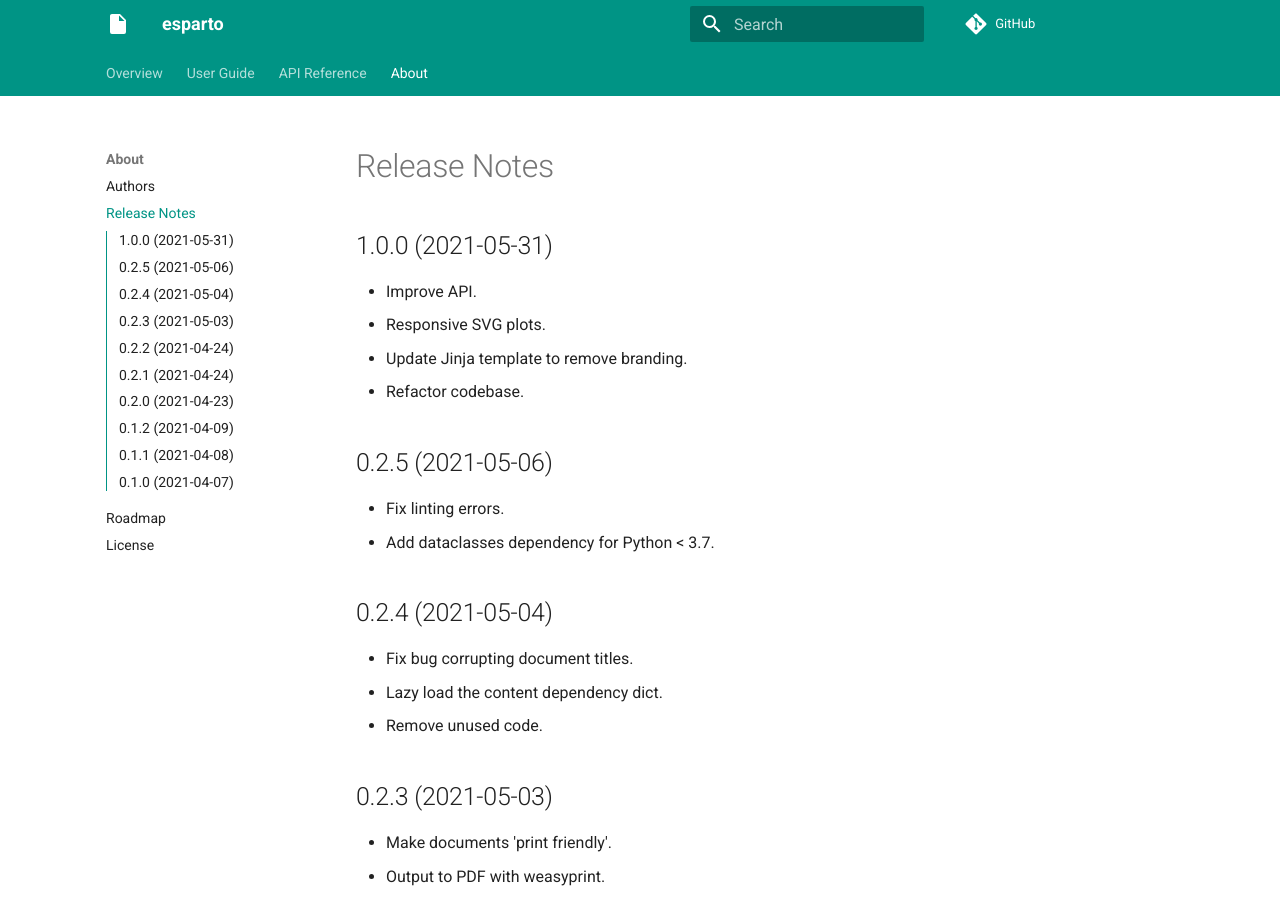
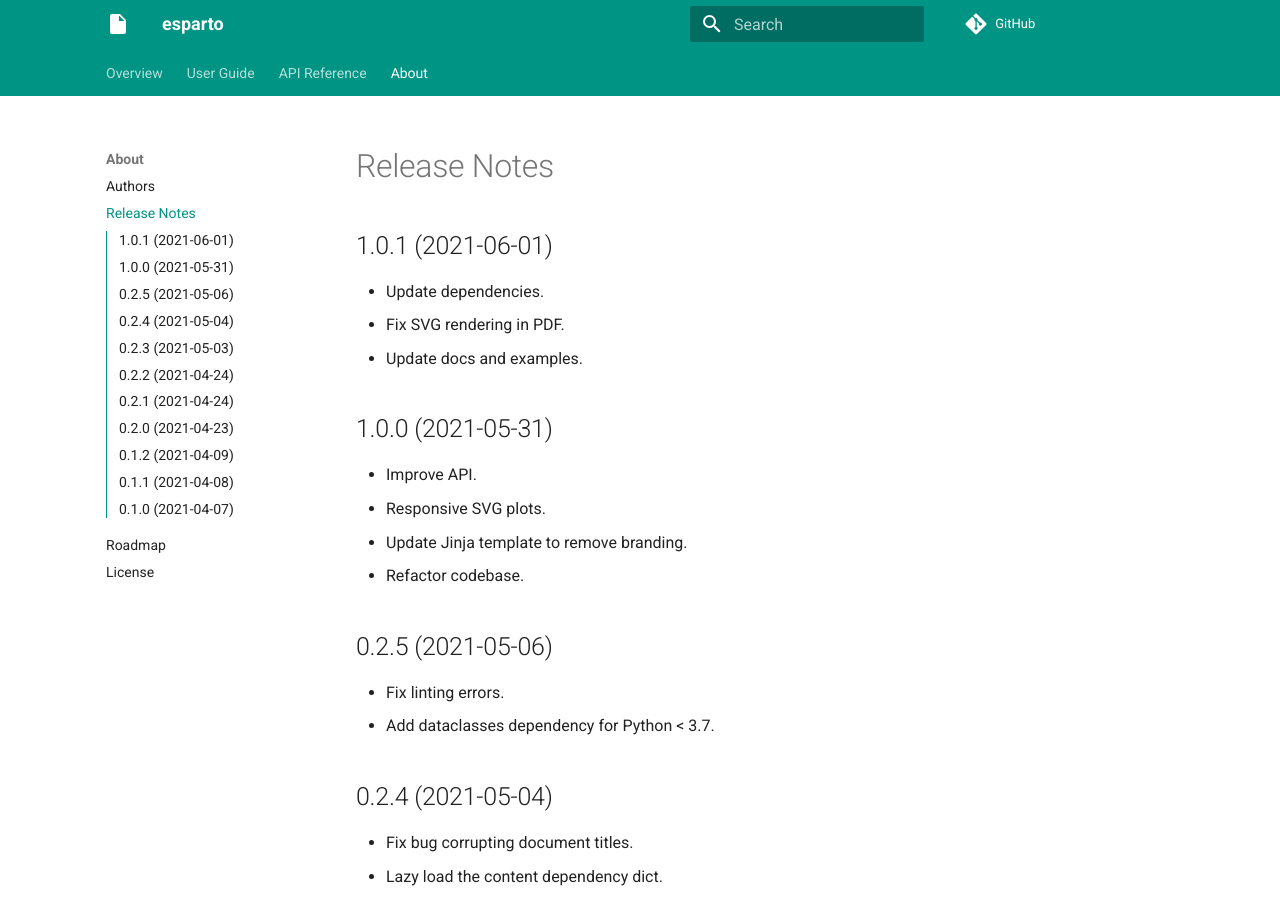
Before and after one commit to domvwt/esparto, an MkDocs documentation site: the page built from docs/04-about/release-notes.md, in a window 1280 px wide and 900 px high. Built offline with MkDocs 1.6.1 and Material for MkDocs 9.7.7, drawn with Linux system fonts in a browser that asks for light colours; comment, search, counter and statistics services are not loaded.

Commit message:
Update release notes

```diff
--- a/docs/04-about/release-notes.md
+++ b/docs/04-about/release-notes.md
@@ -1,5 +1,12 @@
 Release Notes
 =============
+
+1.0.1 (2021-06-01)
+------------------
+-   Update dependencies.
+-   Fix SVG rendering in PDF.
+-   Update docs and examples.
+
 
 1.0.0 (2021-05-31)
 ------------------
```
